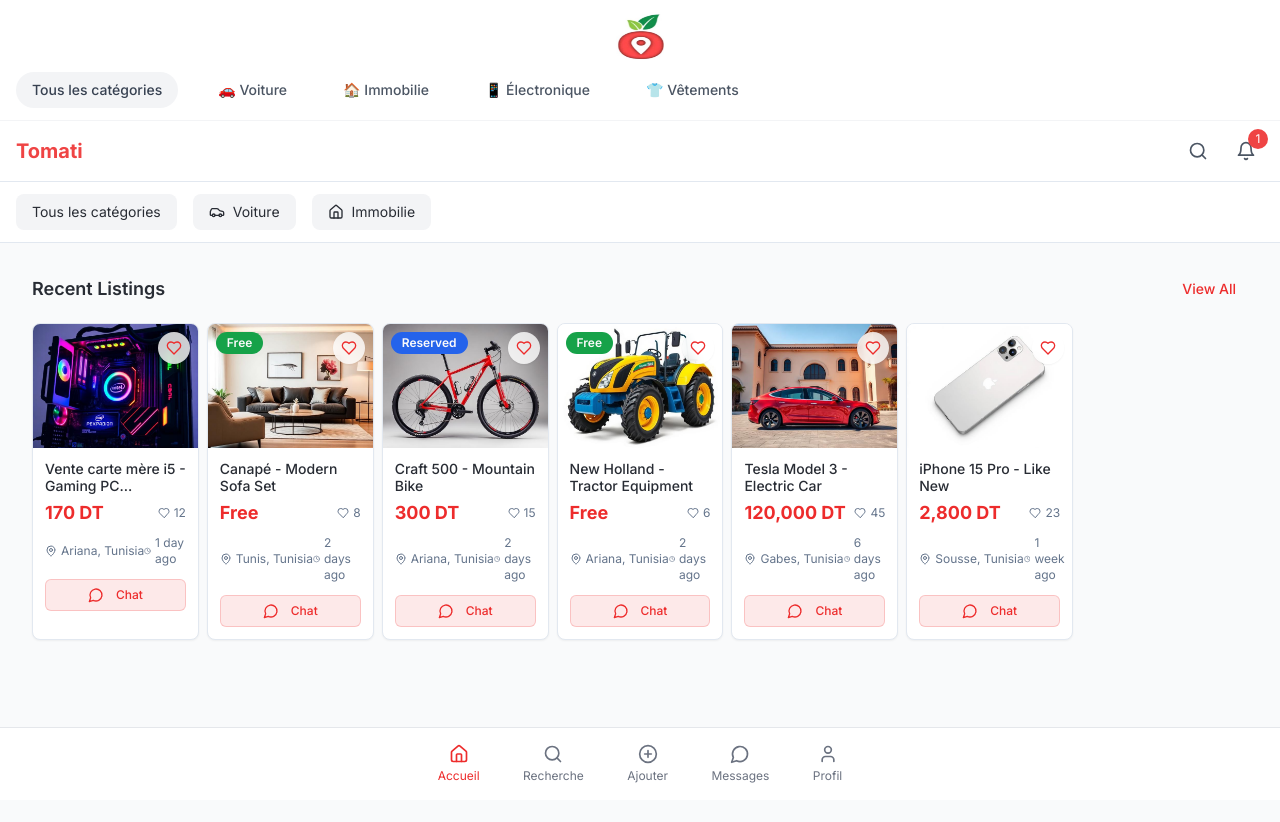
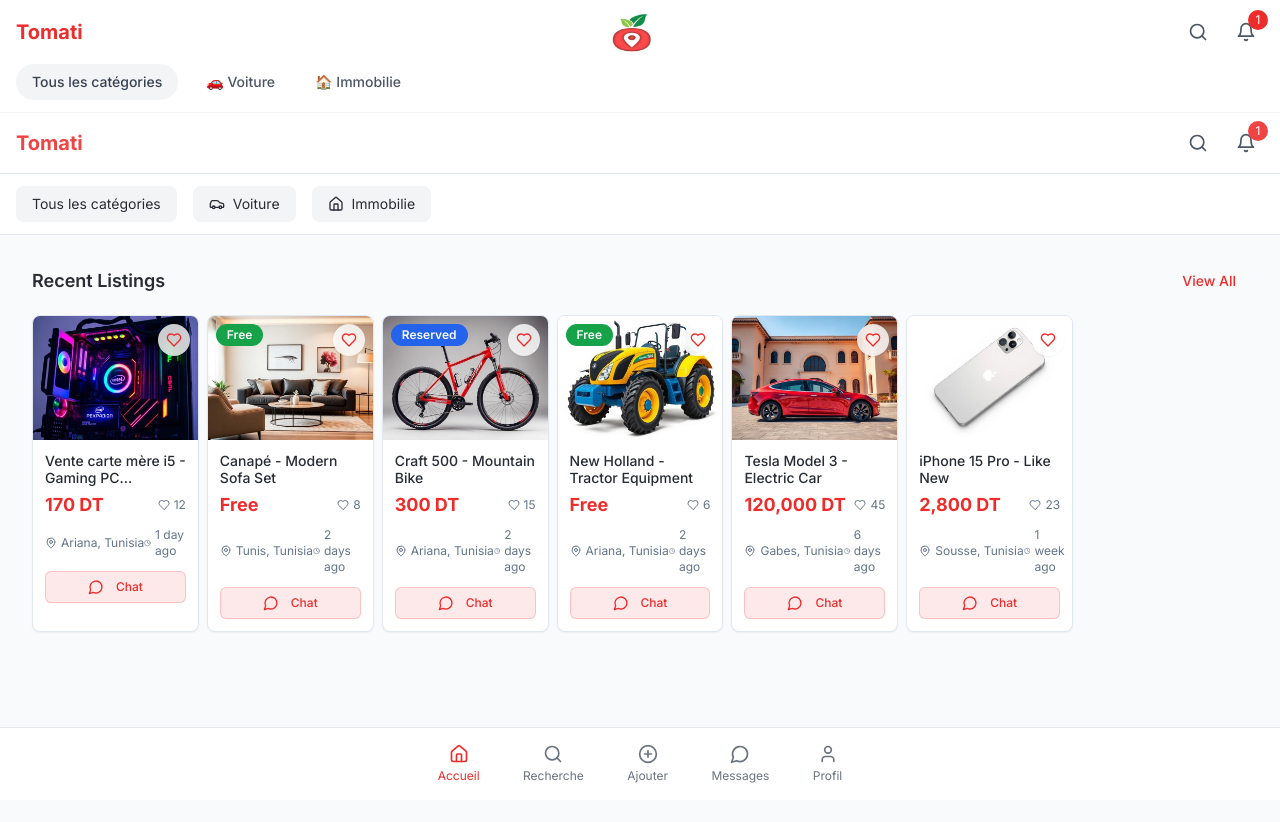
Before and after one commit to imen-nasrii/cool-mobile-spark, a React (Vite) app: page / in a window 1280 px wide. Shown: the top 822 px of the page. Built offline with nearby package versions, Linux system fonts and the light colour scheme.

Commit message:
Refactor category menu
Remove other elements, leaving only the menu.

```diff
--- a/src/pages/Index.tsx
+++ b/src/pages/Index.tsx
@@ -1,5 +1,5 @@
 import { useState } from "react";
-import { Home as HomeIcon, Search as SearchIcon, PlusCircle, MessageCircle, User } from "lucide-react";
+import { Home as HomeIcon, Search as SearchIcon, PlusCircle, MessageCircle, User, Bell } from "lucide-react";
 import { Home as HomePage } from "./Home";
 import { Messages } from "./Messages";
 import { ProductDetail } from "./ProductDetail";
@@ -56,31 +56,38 @@ const Index = () => {
         <>
           {/* Header with Logo */}
           <header className="sticky top-0 z-50 bg-white border-b border-gray-100">
-            <div className="flex items-center justify-center py-3">
+            {/* Top Row */}
+            <div className="flex items-center justify-between px-4 py-3">
+              <h1 className="text-xl font-bold text-primary">Tomati</h1>
+
               <img
                 src="/lovable-uploads/618489ca-9b35-4e4f-aacf-ba98ff16d1b6.png"
                 alt="Tomati Logo"
-                className="h-12 w-12"
+                className="h-10 w-10"
               />
+
+              <div className="flex items-center gap-3">
+                <button className="p-2 hover:bg-gray-100 rounded-full">
+                  <SearchIcon size={20} className="text-gray-600" />
+                </button>
+                <button className="p-2 hover:bg-gray-100 rounded-full relative">
+                  <Bell size={20} className="text-gray-600" />
+                  <span className="absolute -top-1 -right-1 bg-primary text-white text-xs w-5 h-5 rounded-full flex items-center justify-center">1</span>
+                </button>
+              </div>
             </div>
 
             {/* Categories Menu */}
             <div className="px-4 pb-3">
-              <div className="flex items-center gap-6 overflow-x-auto">
-                <button className="flex-shrink-0 px-4 py-2 bg-gray-100 rounded-full text-sm font-medium text-gray-700 hover:bg-gray-200 transition-colors">
+              <div className="flex items-center gap-4 overflow-x-auto">
+                <button className="flex-shrink-0 px-4 py-2 bg-gray-100 rounded-full text-sm font-medium text-gray-700">
                   Tous les catégories
                 </button>
-                <button className="flex items-center gap-2 flex-shrink-0 px-4 py-2 rounded-full text-sm font-medium text-gray-600 hover:bg-gray-100 transition-colors">
+                <button className="flex items-center gap-2 flex-shrink-0 px-3 py-2 rounded-full text-sm font-medium text-gray-600 hover:bg-gray-100 transition-colors">
                   🚗 Voiture
                 </button>
-                <button className="flex items-center gap-2 flex-shrink-0 px-4 py-2 rounded-full text-sm font-medium text-gray-600 hover:bg-gray-100 transition-colors">
+                <button className="flex items-center gap-2 flex-shrink-0 px-3 py-2 rounded-full text-sm font-medium text-gray-600 hover:bg-gray-100 transition-colors">
                   🏠 Immobilie
-                </button>
-                <button className="flex items-center gap-2 flex-shrink-0 px-4 py-2 rounded-full text-sm font-medium text-gray-600 hover:bg-gray-100 transition-colors">
-                  📱 Électronique
-                </button>
-                <button className="flex items-center gap-2 flex-shrink-0 px-4 py-2 rounded-full text-sm font-medium text-gray-600 hover:bg-gray-100 transition-colors">
-                  👕 Vêtements
                 </button>
               </div>
             </div>
```
